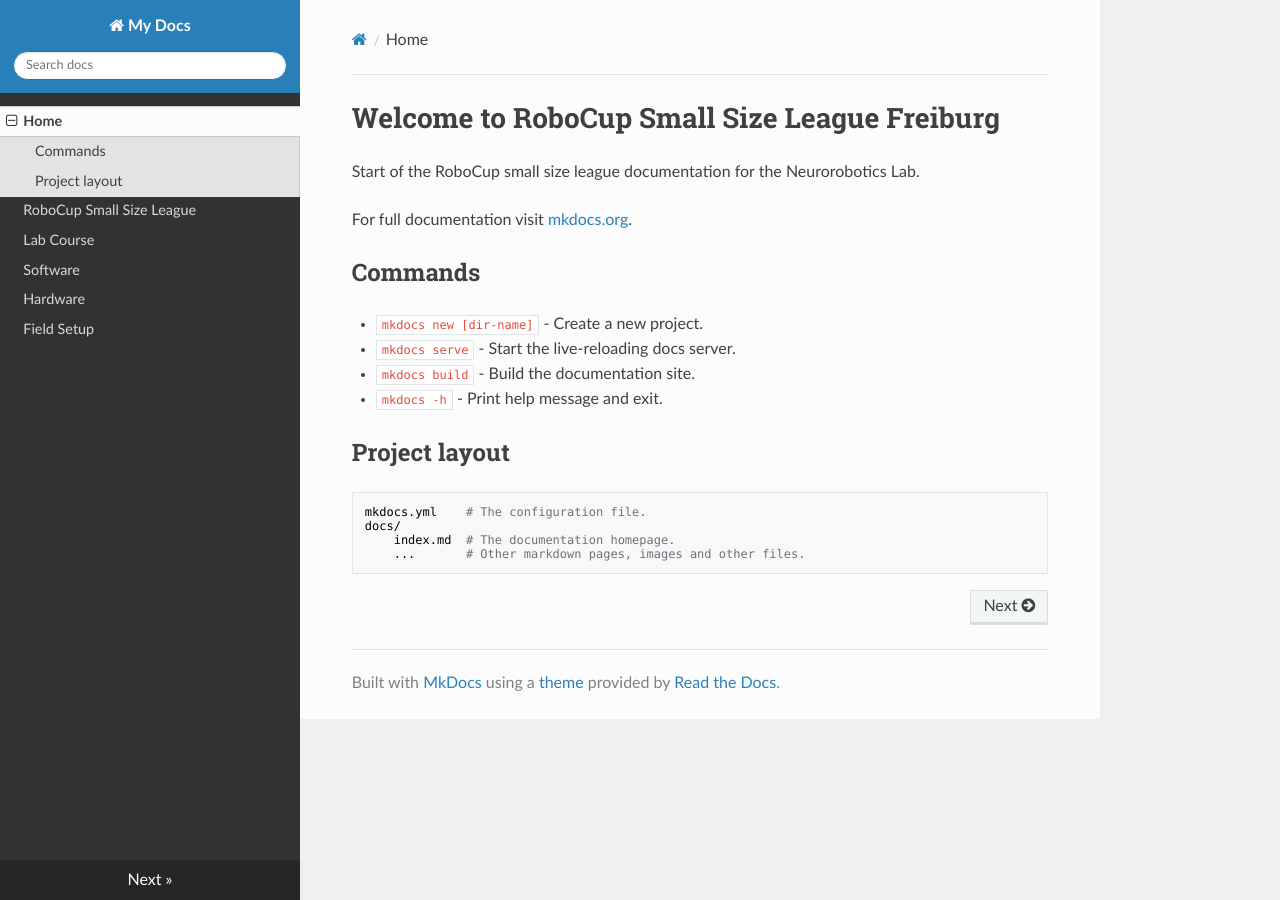
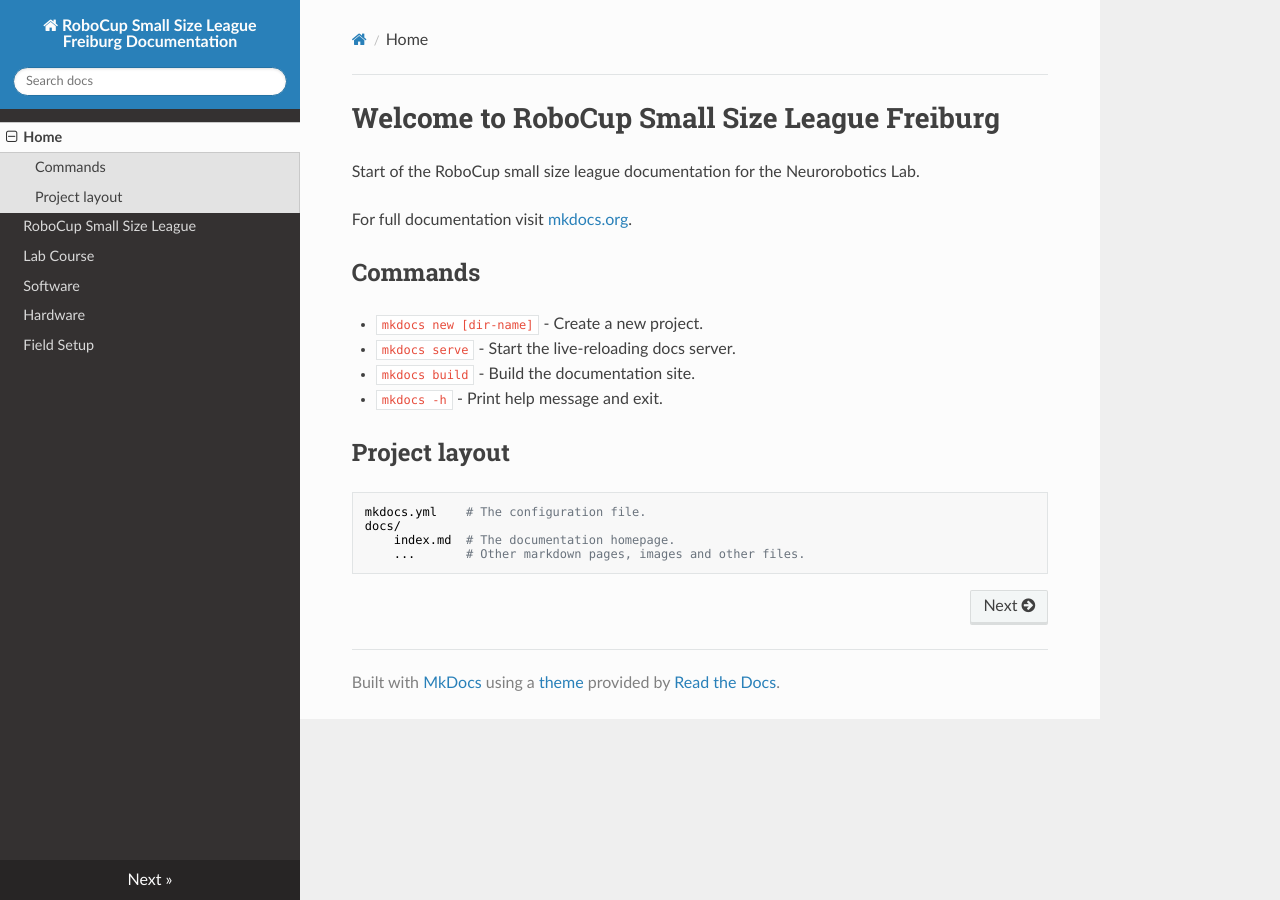
Before and after one commit to nrgrp/ssl_robots_documentation, an MkDocs documentation site: the page built from docs/index.md, in a window 1280 px wide. Built offline with MkDocs 1.6.1, drawn with Linux system fonts in a browser that asks for light colours; nearby versions of some CDN libraries.

Commit message:
Update site_name in mkdocs.yml

```diff
--- a/mkdocs.yml
+++ b/mkdocs.yml
@@ -1,4 +1,4 @@
-site_name: My Docs
+site_name: RoboCup Small Size League Freiburg Documentation
 site_url: https://example.com
 nav:
     - Home: index.md
```
